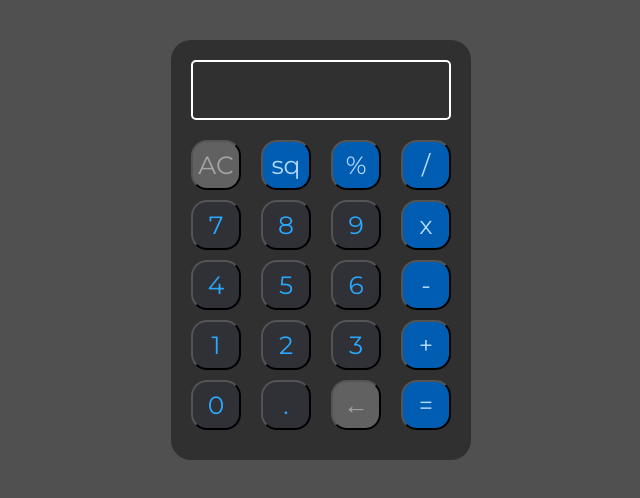
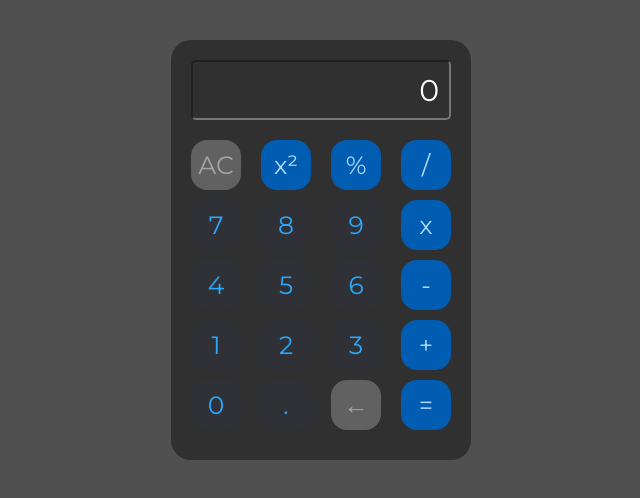
Before and after one commit to ebokes/calculator, a React (Create React App) app: page / in a window 1280 px wide. Shown: the top 498 px of the page, without its empty margins (319-959 px from the left). Built offline with nearby package versions, Linux system fonts and the light colour scheme.

Commit message:
refactor: change display from paragrapgh tag to input tag to enable default zero value when display is cleared, also replace square button with correct representation

```diff
--- a/package.json
+++ b/package.json
@@ -10,6 +10,7 @@
     "react-dom": "^18.1.0",
     "react-icons": "^4.3.1",
     "react-scripts": "5.0.1",
+    "react-textfit": "^1.1.1",
     "styled-components": "^5.3.5",
     "web-vitals": "^2.1.4"
   },
--- a/src/App.css
+++ b/src/App.css
@@ -10,3 +10,7 @@
 body {
   background-color: rgb(81, 80, 80);
 }
+
+html {
+  font-size: 62.5%;
+}
--- a/src/components/button/Button.jsx
+++ b/src/components/button/Button.jsx
@@ -13,7 +13,7 @@ const Button = () => {
       <ButtonRow>
         <SpecialOperator value="AC" onClick={clear} />
         <SpecialOperator
-          value="sq"
+          value="x&#178;"
           bg="#005DB2"
           fg="#B2DAFF"
           onClick={handleSquareClick}
--- a/src/components/button/buttonStyle.js
+++ b/src/components/button/buttonStyle.js
@@ -16,6 +16,7 @@ export const Button = styled.div`
     border-radius: 16px;
     font-size: 25px;
     cursor: pointer;
+    border: none;
     background-color: ${({ bg }) => bg || "#616161"};
     color: ${({ fg }) => fg || "#A5A5A5"};
   }
--- a/src/components/display/Display.jsx
+++ b/src/components/display/Display.jsx
@@ -6,7 +6,7 @@ const Display = () => {
   const { calcDisplay } = useContext(CalcContext);
   return (
     <DisplayWrapper>
-      <p>{calcDisplay}</p>
+      <input type="text" placeholder="0" readOnly value={calcDisplay} />
     </DisplayWrapper>
   );
 };
--- a/src/components/display/displayStyle.js
+++ b/src/components/display/displayStyle.js
@@ -2,15 +2,24 @@ import styled from "styled-components";
 
 export const DisplayWrapper = styled.div`
   height: 60px;
-  border: 2px solid white;
   color: #fff;
   display: flex;
   justify-content: flex-end;
   align-items: center;
-  border-radius: 5px;
 
-  p {
+  input {
+    border-radius: 10px;
     font-size: 30px;
     padding: 0 10px;
+    background-color: #303030;
+    color: #fff;
+    border-radius: 5px;
+    height: 60px;
+    text-align: end;
+    width: 100%;
+
+    &::placeholder {
+      color: #fff;
+    }
   }
 `;
```
Also changed, not shown: 1 other file (tests, documents, lock files or other folders).
